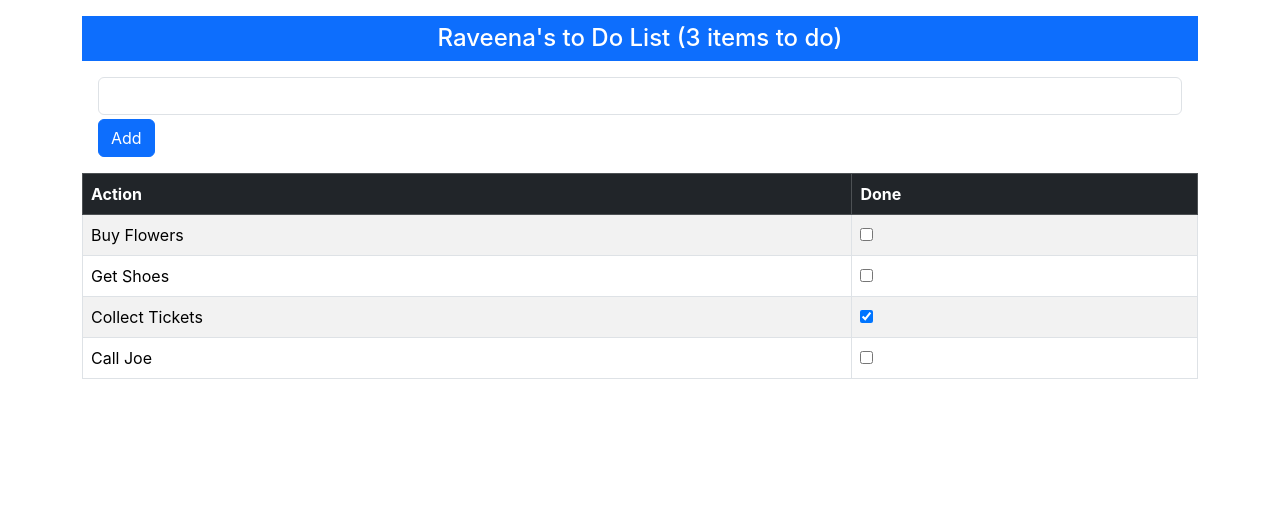
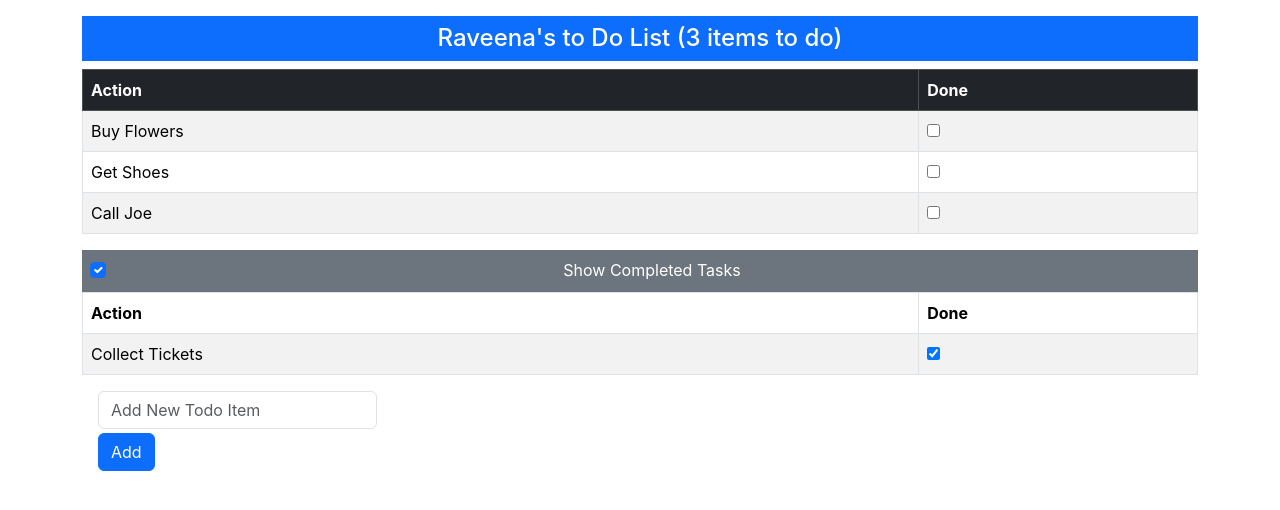
Before and after one commit to rubymattu/react-todo, a React (Create React App) app in the folder todo/: page / in a window 1280 px wide. Shown: the top 510 px of the page. Built offline with nearby package versions, Linux system fonts and the light colour scheme; the HTML template or start-up script is replaced by a standard one.

Commit message:
Added VisiilityControl

```diff
--- a/todo/src/App.js
+++ b/todo/src/App.js
@@ -4,6 +4,7 @@
 import TodoBanner from './TodoBanner';
 import TodoRow from './TodoRow';
 import TodoCreator from './TodoCreator';
+import VisibilityControl from './VisibilityControl';
 
 function App() {
   const [userName] = useState("Raveena");
@@ -21,27 +22,62 @@
     }
   };
 
+  const toggleTodo = (todo) => {
+    const updatedTodos = todoItems.map((item) =>
+      item.action === todo.action
+        ? { ...item, done: !item.done }
+        : item
+    );
+    setTodoItems(updatedTodos);
+      //localStorage.setItem("todos", JSON.stringify(updatedTodos));
+  };
+
+  const [showCompleted, setShowCompleted] = useState(true);
+
+  const todoTableRows = (doneValue) => todoItems.filter(item => item.done === doneValue).map(item =>
+    <TodoRow key={ item.action } item={ item } toggle={ toggleTodo } />
+  )
+
   return (
     <div className="container mt-3">
       <TodoBanner userName={userName} todoItems={todoItems} />
 
-      <div className="m-3">
-        <TodoCreator callback={createNewTodo} />
-      </div>
-
       <table className="table table-striped table-bordered">
         <thead className="table-dark">
           <tr>
-            <th>Action</th>
-            <th>Done</th>
+            <th style={{width: "75%"}}>Action</th>
+            <th style={{width: "25%"}}>Done</th>
           </tr>
         </thead>
         <tbody>
-          {todoItems.map((item, index) => (
-            <TodoRow key={index} item={item} />
-          ))}
+          { todoTableRows(false) }
         </tbody>
       </table>
+
+      <div className="bg-secondary text-white text-center p-2">
+        <VisibilityControl
+          description="Completed Tasks"
+          isChecked={showCompleted}
+          callback={(checked) => setShowCompleted(checked)} />
+      </div>
+
+      { showCompleted &&
+      <table className="table table-striped table-bordered">
+        <thead>
+          <tr>
+            <th style={{width: "75%"}}>Action</th>
+            <th style={{width: "25%"}}>Done</th>
+          </tr>
+        </thead>
+        <tbody>
+          { todoTableRows(true) }
+        </tbody>
+      </table>
+      }
+
+      <div className="m-3" style={{width: "25%"}}>
+        <TodoCreator callback={createNewTodo} />
+      </div>
     </div>
   );
 }
--- a/todo/src/TodoCreator.js
+++ b/todo/src/TodoCreator.js
@@ -21,6 +21,7 @@
       <div className="my-1">
         <input
           className="form-control"
+          placeholder="Add New Todo Item"
           value={ newItemText }
           onChange={ updateNewTextValue }
         />
--- /dev/null
+++ b/todo/src/VisibilityControl.js
@@ -0,0 +1,19 @@
+import React from 'react';
+
+function VisibilityControl({description, isChecked, callback}) {
+  return (
+    <div className="form-check">
+      <input
+        className="form-check-input"
+        type="checkbox"
+        checked={ isChecked }
+        onChange={ (e) => callback(e.target.checked) } />
+      <label
+        className="form-check-label">
+          Show { description }
+        </label>
+    </div>
+  );
+}
+
+export default VisibilityControl;
```
Lines whose indentation alone changed are shown as unchanged.
